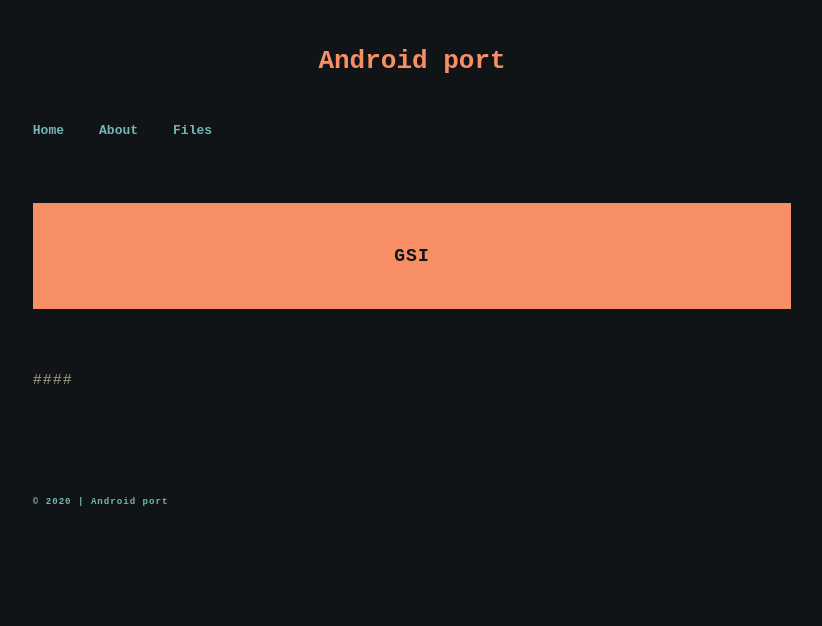
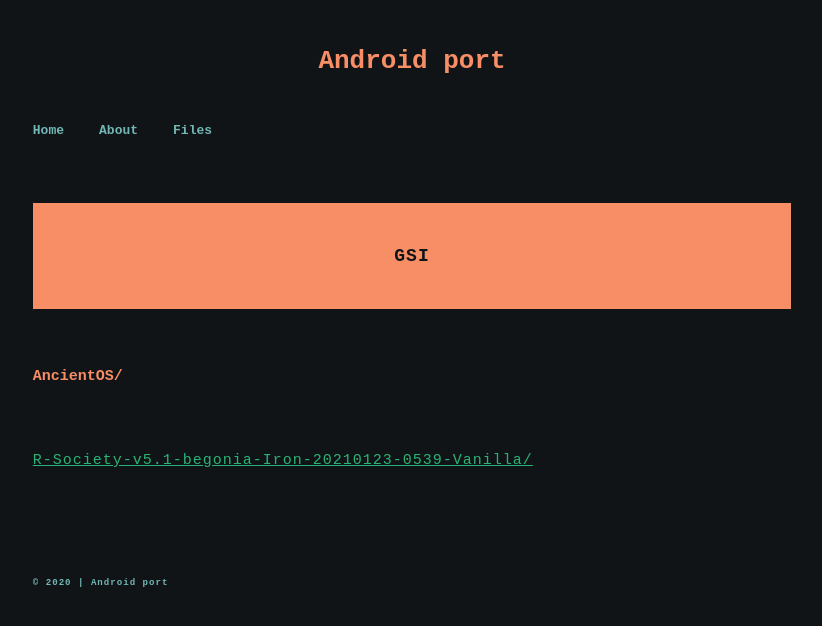
Before and after one commit to koumaza/android, a Jekyll site: the page built from gsi.md, in a window 1280 px wide. Shown: the top 626 px of the page, without its empty margins (228-1050 px from the left). Built offline with Jekyll 4.4.1, drawn with Linux system fonts in a browser that asks for light colours.

Commit message:
Update gsi.md

```diff
--- a/gsi.md
+++ b/gsi.md
@@ -2,4 +2,5 @@
 title: GSI
 layout: page
 ---
-####
+#### AncientOS/
+[R-Society-v5.1-begonia-Iron-20210123-0539-Vanilla/](https://github.com/koumaza/android/releases/tag/GSI_AncientOS-R-Society-v5.1-begonia-Iron-20210123-0539-Vanilla)
```
